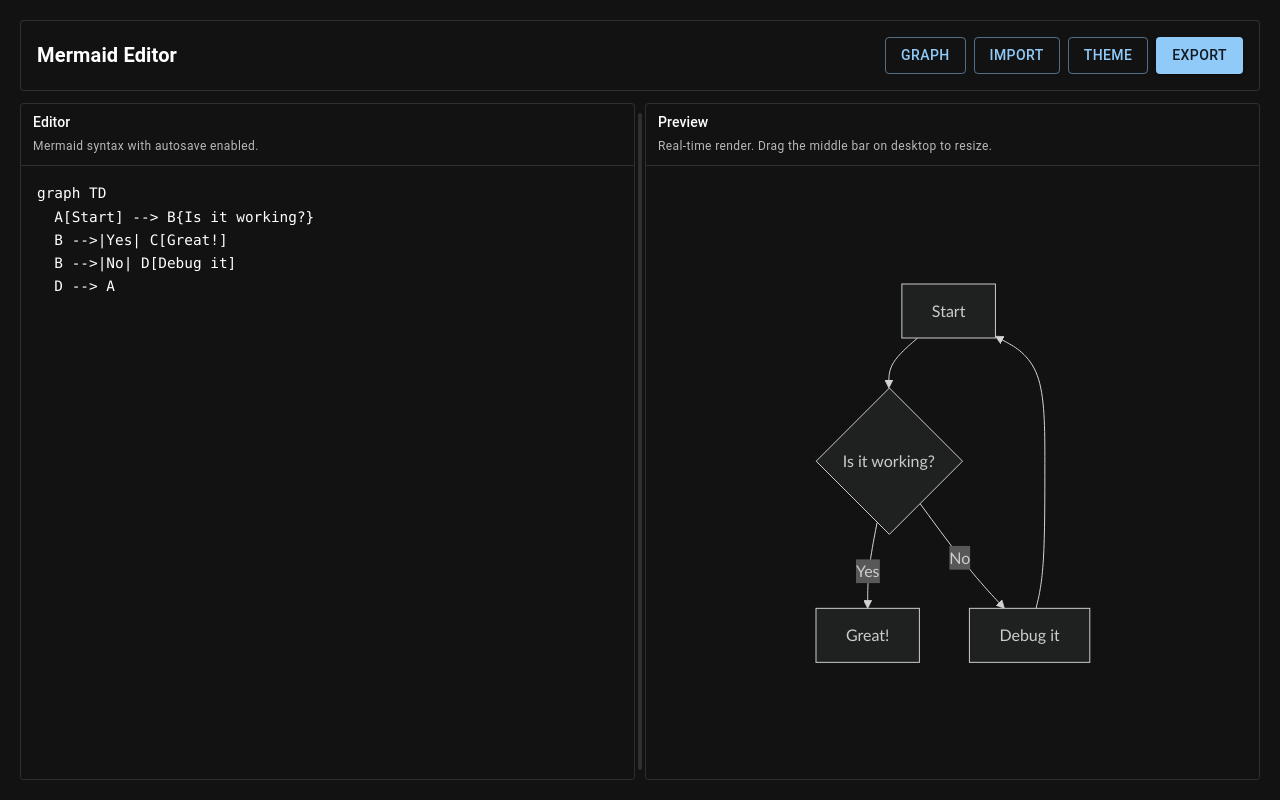
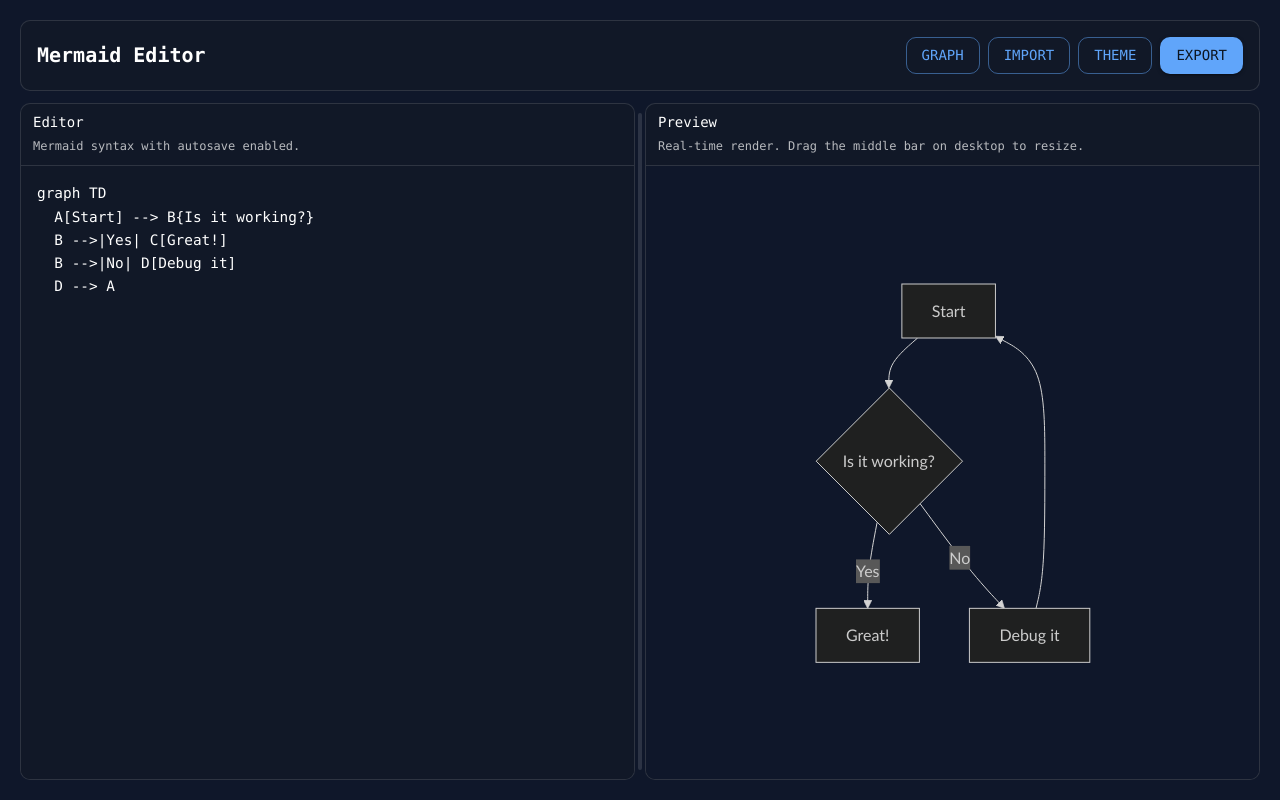
Before and after one commit to NipunSGeeTH/Mermaid-Retina, a Next.js app: page / in a window 1280 px wide. Built offline with nearby package versions, Linux system fonts and the light colour scheme; what @mui/material-nextjs would draw is missing.

Commit message:
feat:add more theme colours

```diff
--- a/app/globals.css
+++ b/app/globals.css
@@ -10,5 +10,5 @@ body {
 }
 
 body {
-  background: radial-gradient(circle at top right, #1f2a3d 0%, #111318 55%);
+  background: #f4f6f8;
 }
--- a/components/MermaidWorkbench.tsx
+++ b/components/MermaidWorkbench.tsx
@@ -1,7 +1,7 @@
 "use client";
 
-import { useRef, useState, type ChangeEvent, type PointerEvent } from "react";
-import { Alert, Box, Snackbar, ThemeProvider, createTheme, type SelectChangeEvent } from "@mui/material";
+import { useMemo, useRef, useState, type ChangeEvent, type PointerEvent } from "react";
+import { Alert, Box, Snackbar, ThemeProvider, type SelectChangeEvent } from "@mui/material";
 import { DIAGRAM_TEMPLATES } from "@/lib/diagramTemplates";
 import { type MermaidTheme } from "@/lib/mermaidThemes";
 import { SCALES } from "@/components/workbench/constants";
@@ -13,14 +13,16 @@ import ThemeDialog from "@/components/workbench/ThemeDialog";
 import { useMermaidPreview } from "@/components/workbench/useMermaidPreview";
 import { useSplitLayout } from "@/components/workbench/useSplitLayout";
 import { useWorkbenchPersistence } from "@/components/workbench/useWorkbenchPersistence";
+import { buildWorkbenchTheme } from "@/components/workbench/themePresets";
 import { canvasToPngBlob, loadSvgImage, triggerDownload } from "@/components/workbench/utils";
-import type { AppMode, ExportType, MobilePanelMode, ToastState } from "@/components/workbench/types";
+import type { AppMode, AppThemeName, ExportType, MobilePanelMode, ToastState } from "@/components/workbench/types";
 
 export default function MermaidWorkbench() {
   const [code, setCode] = useState<string>(DIAGRAM_TEMPLATES[0].code);
   const [scale, setScale] = useState<number>(2);
   const [theme, setTheme] = useState<MermaidTheme>("dark");
   const [appMode, setAppMode] = useState<AppMode>("dark");
+  const [appTheme, setAppTheme] = useState<AppThemeName>("classic");
   const [mobilePanelMode, setMobilePanelMode] = useState<MobilePanelMode>("split");
   const [isReady, setIsReady] = useState<boolean>(false);
   const [graphOpen, setGraphOpen] = useState<boolean>(false);
@@ -38,12 +40,14 @@ export default function MermaidWorkbench() {
     code,
     theme,
     appMode,
+    appTheme,
     scale,
     splitRatio,
     isReady,
     setCode,
     setTheme,
     setAppMode,
+    setAppTheme,
     setScale,
     setSplitRatio,
     setIsReady,
@@ -110,11 +114,9 @@ export default function MermaidWorkbench() {
   const handleStartSplitDrag = (event: PointerEvent<HTMLDivElement>) => startSplitDrag(event);
 
   const handleThemeChange = (event: SelectChangeEvent<string>) => setTheme(event.target.value as MermaidTheme);
-  const handleAppModeChange = (event: SelectChangeEvent<string>) => {
-    setAppMode(event.target.value as AppMode);
-  };
-
-  const uiTheme = createTheme({ palette: { mode: appMode } });
+  const handleAppModeChange = (event: SelectChangeEvent<string>) => setAppMode(event.target.value as AppMode);
+  const handleAppThemeChange = (event: SelectChangeEvent<string>) => setAppTheme(event.target.value as AppThemeName);
+  const uiTheme = useMemo(() => buildWorkbenchTheme(appTheme, appMode), [appMode, appTheme]);
 
   return (
     <ThemeProvider theme={uiTheme}>
@@ -179,9 +181,11 @@ export default function MermaidWorkbench() {
         open={themeOpen}
         theme={theme}
         appMode={appMode}
+        appTheme={appTheme}
         onClose={() => setThemeOpen(false)}
         onThemeChange={handleThemeChange}
         onAppModeChange={handleAppModeChange}
+        onAppThemeChange={handleAppThemeChange}
       />
 
       <Snackbar open={toast.open} autoHideDuration={2500} onClose={() => setToast((prev) => ({ ...prev, open: false }))} anchorOrigin={{ vertical: "bottom", horizontal: "center" }}>
--- a/components/workbench/ThemeDialog.tsx
+++ b/components/workbench/ThemeDialog.tsx
@@ -12,24 +12,29 @@ import {
   type SelectChangeEvent,
 } from "@mui/material";
 import { MERMAID_THEMES, type MermaidTheme } from "@/lib/mermaidThemes";
-import type { AppMode } from "@/components/workbench/types";
+import { APP_THEME_OPTIONS } from "@/components/workbench/themePresets";
+import type { AppMode, AppThemeName } from "@/components/workbench/types";
 
 type ThemeDialogProps = {
   open: boolean;
   theme: MermaidTheme;
   appMode: AppMode;
+  appTheme: AppThemeName;
   onClose: () => void;
   onThemeChange: (event: SelectChangeEvent<string>) => void;
   onAppModeChange: (event: SelectChangeEvent<string>) => void;
+  onAppThemeChange: (event: SelectChangeEvent<string>) => void;
 };
 
 export default function ThemeDialog({
   open,
   theme,
   appMode,
+  appTheme,
   onClose,
   onThemeChange,
   onAppModeChange,
+  onAppThemeChange,
 }: ThemeDialogProps) {
   return (
     <Dialog open={open} onClose={onClose} fullWidth maxWidth="xs">
@@ -64,6 +69,22 @@ export default function ThemeDialog({
               <MenuItem value="light">Light</MenuItem>
             </Select>
           </FormControl>
+
+          <FormControl size="small" fullWidth>
+            <InputLabel id="app-theme-label">Main Theme</InputLabel>
+            <Select
+              labelId="app-theme-label"
+              value={appTheme}
+              label="Main Theme"
+              onChange={onAppThemeChange}
+            >
+              {APP_THEME_OPTIONS.map((item) => (
+                <MenuItem key={item.value} value={item.value}>
+                  {item.label}
+                </MenuItem>
+              ))}
+            </Select>
+          </FormControl>
         </Stack>
       </DialogContent>
       <DialogActions>
--- /dev/null
+++ b/components/workbench/themePresets.ts
@@ -0,0 +1,61 @@
+import { createTheme } from "@mui/material";
+import type { AppMode, AppThemeName } from "@/components/workbench/types";
+
+type ModePalette = {
+  primaryMain: string;
+  backgroundDefault: string;
+  backgroundPaper: string;
+};
+
+type ThemePreset = {
+  label: string;
+  light: ModePalette;
+  dark: ModePalette;
+};
+
+const PRESETS: Record<AppThemeName, ThemePreset> = {
+  classic: {
+    label: "Classic",
+    light: { primaryMain: "#1976d2", backgroundDefault: "#f4f6f8", backgroundPaper: "#ffffff" },
+    dark: { primaryMain: "#60a5fa", backgroundDefault: "#0f172a", backgroundPaper: "#111827" },
+  },
+  ocean: {
+    label: "Ocean",
+    light: { primaryMain: "#0284c7", backgroundDefault: "#f0f9ff", backgroundPaper: "#ffffff" },
+    dark: { primaryMain: "#38bdf8", backgroundDefault: "#082032", backgroundPaper: "#0b2942" },
+  },
+  forest: {
+    label: "Forest",
+    light: { primaryMain: "#2f855a", backgroundDefault: "#f4fbf7", backgroundPaper: "#ffffff" },
+    dark: { primaryMain: "#34d399", backgroundDefault: "#102a1f", backgroundPaper: "#17372a" },
+  },
+  sunset: {
+    label: "Sunset",
+    light: { primaryMain: "#ea580c", backgroundDefault: "#fff7ed", backgroundPaper: "#ffffff" },
+    dark: { primaryMain: "#fb923c", backgroundDefault: "#2b1a10", backgroundPaper: "#332015" },
+  },
+};
+
+export const APP_THEME_OPTIONS = Object.entries(PRESETS).map(([value, preset]) => ({
+  value: value as AppThemeName,
+  label: preset.label,
+}));
+
+export function buildWorkbenchTheme(appTheme: AppThemeName, appMode: AppMode) {
+  const preset = PRESETS[appTheme][appMode];
+  return createTheme({
+    palette: {
+      mode: appMode,
+      primary: { main: preset.primaryMain },
+      background: {
+        default: preset.backgroundDefault,
+        paper: preset.backgroundPaper,
+      },
+    },
+    shape: { borderRadius: 10 },
+    typography: {
+      fontFamily:
+        "\"Fira Code\", \"JetBrains Mono\", ui-monospace, SFMono-Regular, Menlo, Monaco, Consolas, monospace",
+    },
+  });
+}
--- a/components/workbench/types/index.ts
+++ b/components/workbench/types/index.ts
@@ -4,6 +4,7 @@ export type {
   MobilePanelMode,
   ExportType,
   AppMode,
+  AppThemeName,
 } from "./workbenchState";
 export type { WorkbenchToolbarProps } from "./toolbar";
 export type { WorkbenchPanelsProps } from "./panels";
--- a/components/workbench/types/persistence.ts
+++ b/components/workbench/types/persistence.ts
@@ -1,16 +1,18 @@
 import type { MermaidTheme } from "@/lib/mermaidThemes";
-import type { AppMode } from "@/components/workbench/types/workbenchState";
+import type { AppMode, AppThemeName } from "@/components/workbench/types/workbenchState";
 
 export type PersistParams = {
   code: string;
   theme: MermaidTheme;
   appMode: AppMode;
+  appTheme: AppThemeName;
   scale: number;
   splitRatio: number;
   isReady: boolean;
   setCode: (value: string) => void;
   setTheme: (value: MermaidTheme) => void;
   setAppMode: (value: AppMode) => void;
+  setAppTheme: (value: AppThemeName) => void;
   setScale: (value: number) => void;
   setSplitRatio: (value: number) => void;
   setIsReady: (value: boolean) => void;
--- a/components/workbench/types/workbenchState.ts
+++ b/components/workbench/types/workbenchState.ts
@@ -8,11 +8,13 @@ export type ToastState = {
 };
 
 export type AppMode = "dark" | "light";
+export type AppThemeName = "classic" | "ocean" | "forest" | "sunset";
 
 export type PersistedState = {
   code: string;
   theme: MermaidTheme;
   appMode: AppMode;
+  appTheme: AppThemeName;
   scale: number;
   splitRatio: number;
 };
--- a/components/workbench/useWorkbenchPersistence.ts
+++ b/components/workbench/useWorkbenchPersistence.ts
@@ -11,12 +11,14 @@ export function useWorkbenchPersistence(params: PersistParams) {
     code,
     theme,
     appMode,
+    appTheme,
     scale,
     splitRatio,
     isReady,
     setCode,
     setTheme,
     setAppMode,
+    setAppTheme,
     setScale,
     setSplitRatio,
     setIsReady,
@@ -48,6 +50,14 @@ export function useWorkbenchPersistence(params: PersistParams) {
         if (parsed.appMode === "dark" || parsed.appMode === "light") {
           setAppMode(parsed.appMode);
         }
+        if (
+          parsed.appTheme === "classic" ||
+          parsed.appTheme === "ocean" ||
+          parsed.appTheme === "forest" ||
+          parsed.appTheme === "sunset"
+        ) {
+          setAppTheme(parsed.appTheme);
+        }
         if (typeof parsed.splitRatio === "number") {
           setSplitRatio(parsed.splitRatio);
         }
@@ -63,7 +73,7 @@ export function useWorkbenchPersistence(params: PersistParams) {
     if (!isReady || typeof window === "undefined") {
       return;
     }
-    const payload: PersistedState = { code, theme, appMode, scale, splitRatio };
+    const payload: PersistedState = { code, theme, appMode, appTheme, scale, splitRatio };
     window.localStorage.setItem(STORAGE_KEY, JSON.stringify(payload));
-  }, [appMode, code, isReady, scale, splitRatio, theme]);
+  }, [appMode, appTheme, code, isReady, scale, splitRatio, theme]);
 }
```
